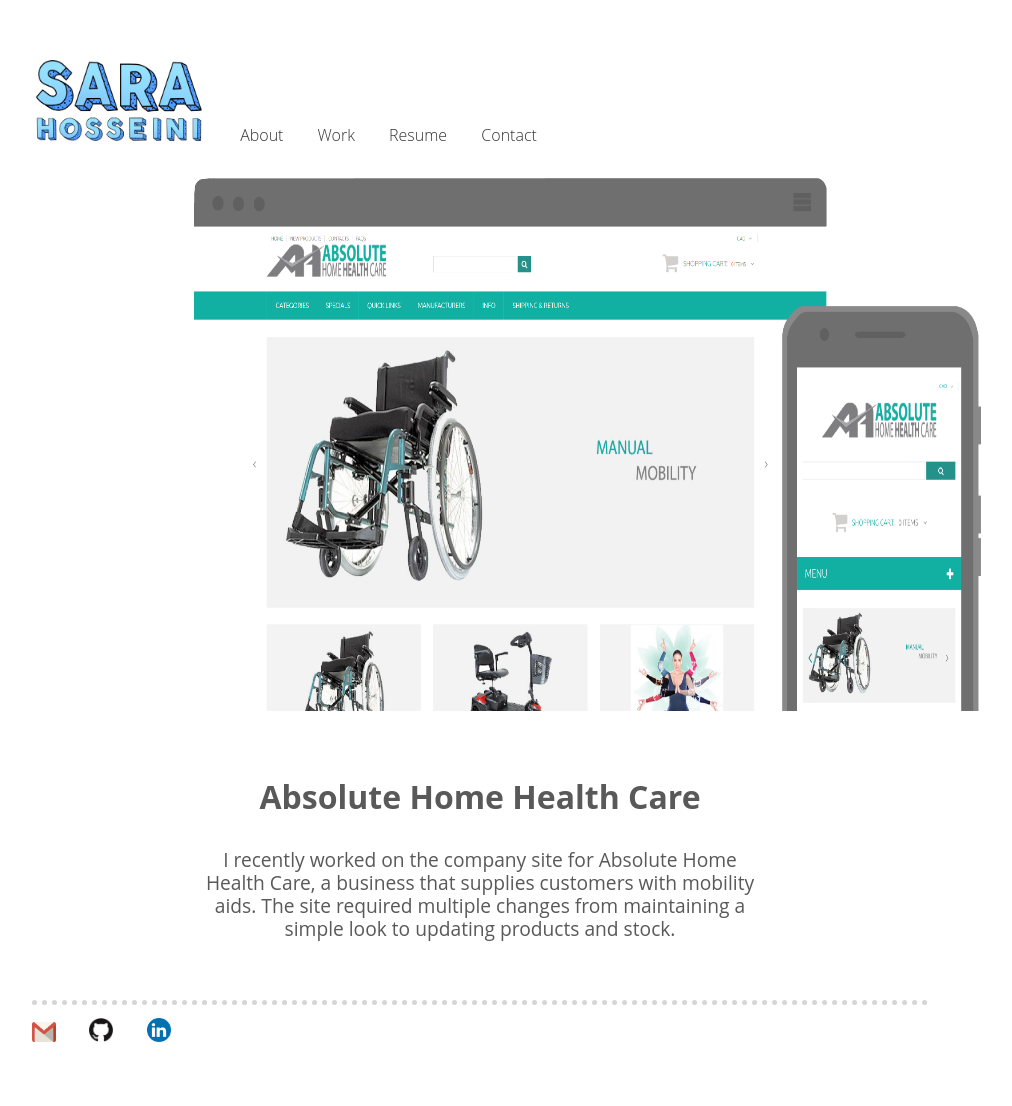
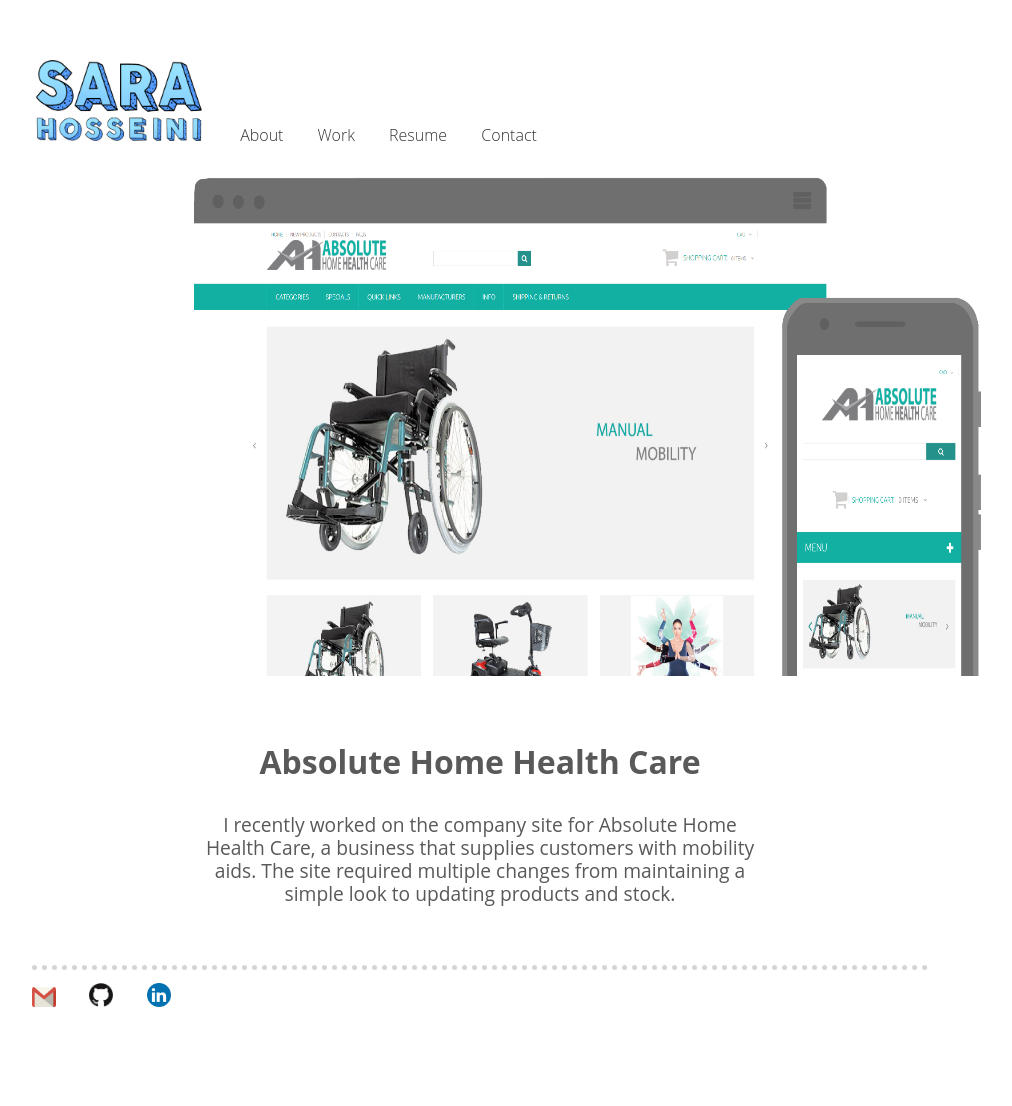
Before and after one commit to sarahoss/sarahoss.github.io, a Jekyll site: the page built from work/index.html, in a window 1280 px wide. Shown: the whole page, without its empty margins (160-1172 px from the left). Built offline with Jekyll 4.4.1, drawn with Linux system fonts in a browser that asks for light colours; after the commit the page ends 1071 px from its top, so only the background shows below that.

Commit message:
Update index.html

```diff
--- a/work/index.html
+++ b/work/index.html
@@ -4,7 +4,7 @@
 ---
 <div class="blurb">
 	<p align="center">
-  		<img class="img-responsive" src="/src/ABS_Personal.png" height="535" width="800"/>
+  		<img class="img-responsive" src="/src/ABS_Personal.png" height="500" width="800"/>
 	</p>
 	<h2 align="center">Absolute Home Health Care</h2>
 	<p id="abstext" align="center" >
```
